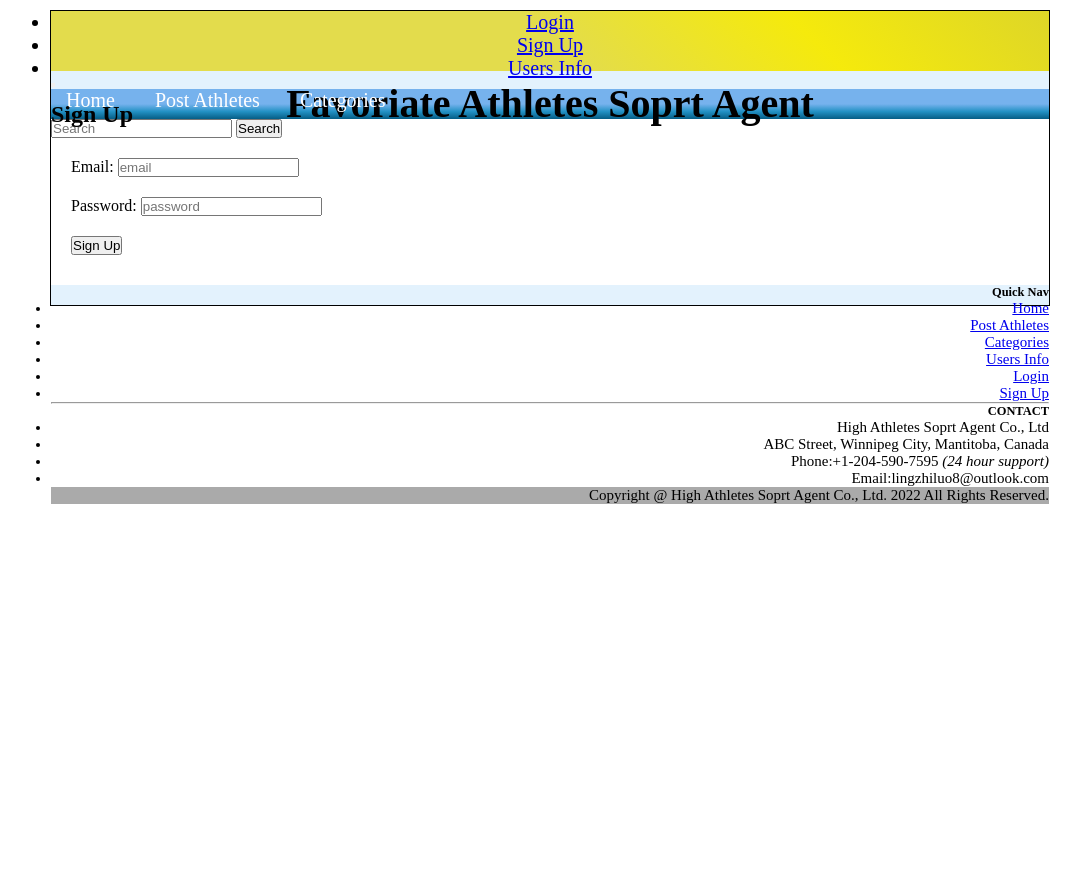
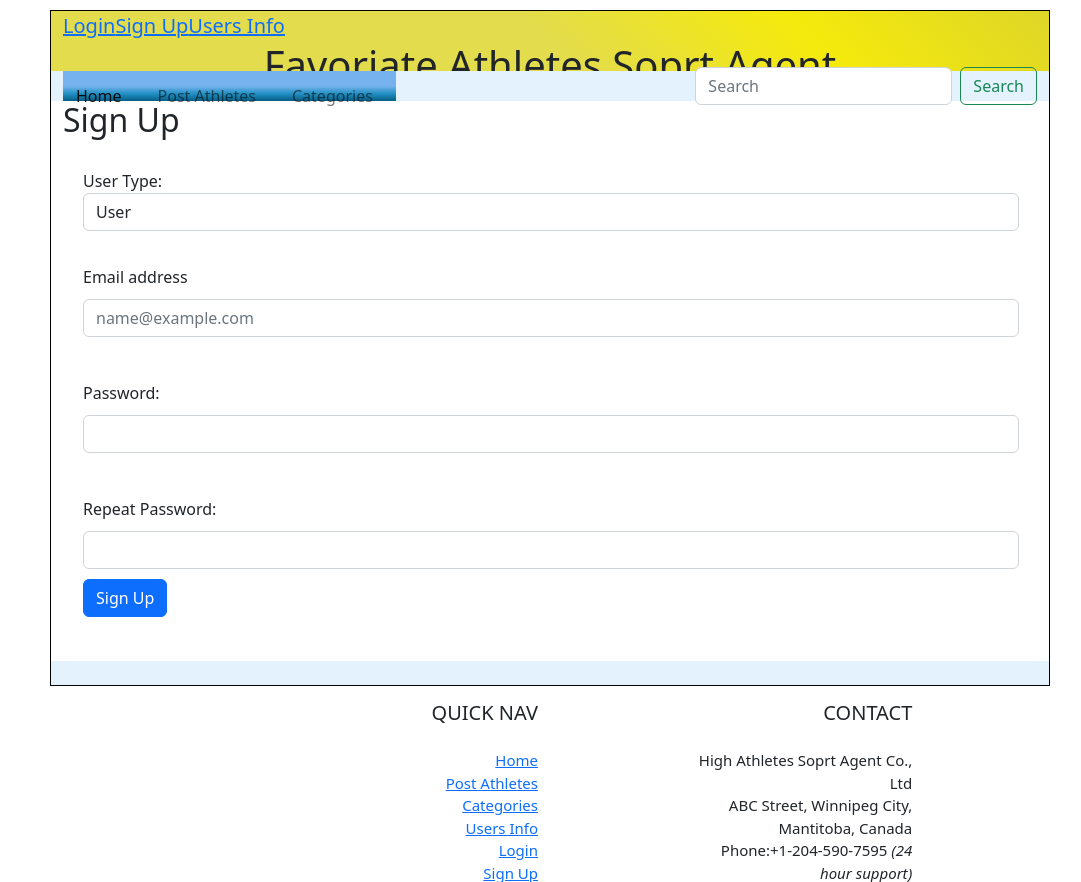
Before and after one commit to catherine-lingzhi/PHP-Athletes-CMS, a PHP site: page /signup.php in a window 1280 px wide. Shown: the top 882 px of the page, without its empty margins (90-1171 px from the left). Before the commit the page ends 504 px from the top, so only its background shows below. Run offline with PHP 8.4, Linux system fonts and the light colour scheme.

Commit message:
change form style by using bootstrap form style

```diff
--- a/signup.php
+++ b/signup.php
@@ -8,47 +8,73 @@
 		else{
 			$email = filter_input(INPUT_POST, 'email', FILTER_SANITIZE_EMAIL);
 			$password = filter_input(INPUT_POST, 'password', FILTER_SANITIZE_FULL_SPECIAL_CHARS);
+			$repeat_pwd = filter_input(INPUT_POST, 'repeat_pwd', FILTER_SANITIZE_FULL_SPECIAL_CHARS);
 			$hashedPassword = password_hash($password, PASSWORD_DEFAULT);
-
+			$user_type = filter_input(INPUT_POST, 'user_type', FILTER_SANITIZE_FULL_SPECIAL_CHARS);
+				echo $user_type;
 			if(!filter_input(INPUT_POST, "email", FILTER_VALIDATE_EMAIL)){
 				$error = "Invalid Email";
 			}
+			else if($password !== $repeat_pwd){
+				$error = "Pasword are not matched.";
+			}
 			else{
-				$query = "INSERT INTO users (email, password) VALUES (:email, :password)";
+				$query = "INSERT INTO users (email, password, user_type) VALUES (:email, :password, :user_type)";
 
 				$statement = $db->prepare($query);
 
 				$statement->bindValue(':email', $email);
 				$statement->bindValue(':password', $hashedPassword);
-
+				$statement->bindValue(':user_type', $user_type);
 				$statement ->execute();
-				header("location: index.php");
+				header("location: login.php");
 			}
 		}
 	}
 ?>
 <!DOCTYPE html>
-<html>
+<html lang="en">
 <head>
 	<meta charset="utf-8">
+	<meta name="viewport" content="width=device-width, initial-scale=1">
 	<title>Sign Up</title>
+	<link href="https://cdn.jsdelivr.net/npm/bootstrap@5.2.0/dist/css/bootstrap.min.css" rel="stylesheet" integrity="sha384-gH2yIJqKdNHPEq0n4Mqa/HGKIhSkIHeL5AyhkYV8i59U5AR6csBvApHHNl/vI1Bx" crossorigin="anonymous">
     <link rel="stylesheet" type="text/css" href="style.css" />
 </head>
 <body>
 	<?php include('header.php'); ?>
 	<main>
+		<div class="container">
 		<h2>Sign Up</h2>
 		<form method="post">
-			<label for="email">Email: </label>
-			<input type="text" name="email" placeholder="email"><br>
-			<label for="password">Password: </label>
-			<input type="password" name="password" placeholder="password"><br>
-			<input type="submit" name="signup" value="Sign Up"><br>
-			<?php if(isset($error)) :?>
-				<p><?=$error ?></p>
-			<?php endif ?>
+		  <div class="form-group">
+		    <label for="user_type">User Type: </label>
+		    <select class="form-control" name="user_type">
+		      <option value="user">User</option>
+		      <option value="admin">Admin</option>
+		    </select><br>
+		  </div>
+		  <div class="form-group">
+		    <label for="email">Email address</label>
+		    <input type="email" class="form-control" name="email" placeholder="name@example.com"><br>
+		  </div>
+		  <div class="form-group">
+		    <label for="password">Password: </label>
+			<input type="password" class="form-control" name="password"><br>
+		  </div>
+		  <div class="form-group">
+		    <label for="repeat_pwdrepeat_pwd">Repeat Password: </label>
+			<input type="password" name="repeat_pwd" class="form-control">
+		  </div>
+		  <?php if(isset($error)) :?>
+			<p><?=$error ?></p>
+		  <?php endif ?>
+		  <button type="submit" name="signup" class="btn btn-primary">Sign Up</button><br><br>
 		</form>
+	</div>
 	</main>
 	<?php include('footer.php'); ?>
+<script src="https://cdn.jsdelivr.net/npm/bootstrap@5.2.0/dist/js/bootstrap.bundle.min.js" integrity="sha384-A3rJD856KowSb7dwlZdYEkO39Gagi7vIsF0jrRAoQmDKKtQBHUuLZ9AsSv4jD4Xa" crossorigin="anonymous"></script>
+
 </body>
 </html>
```
